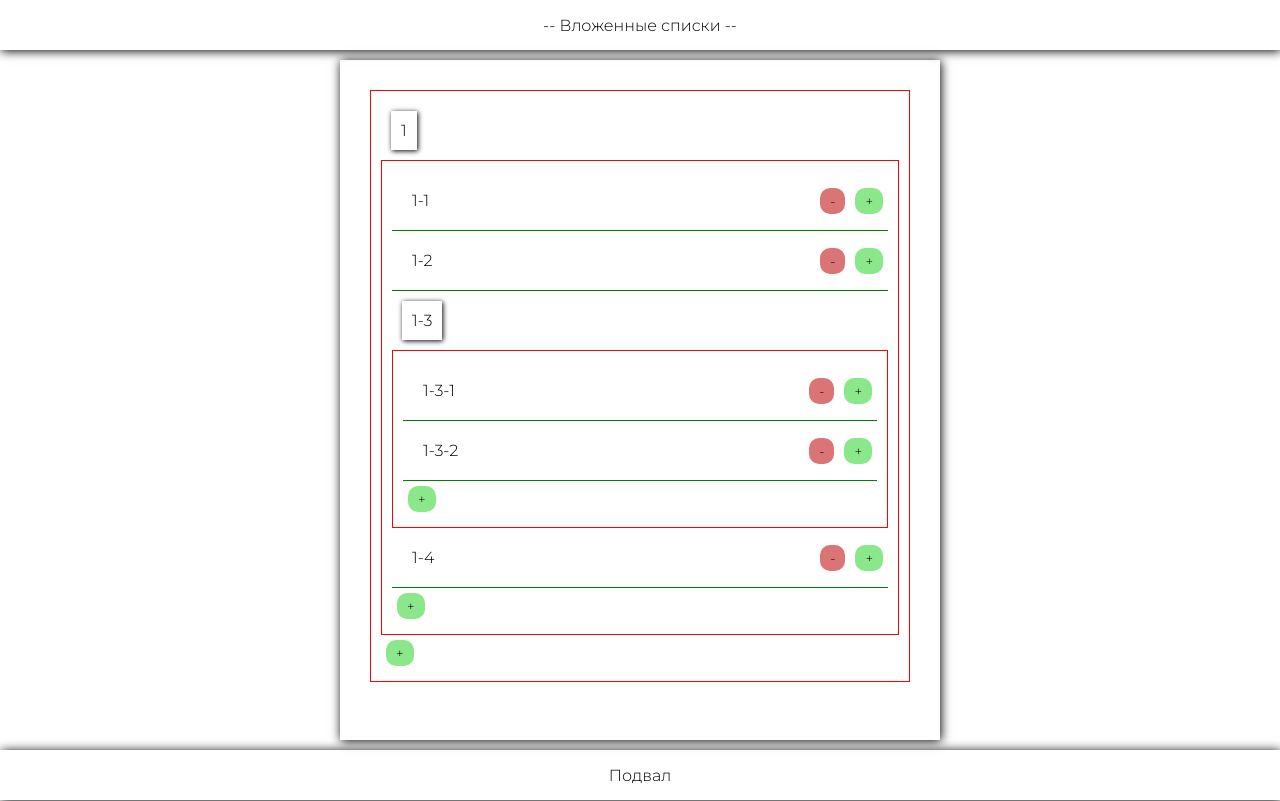
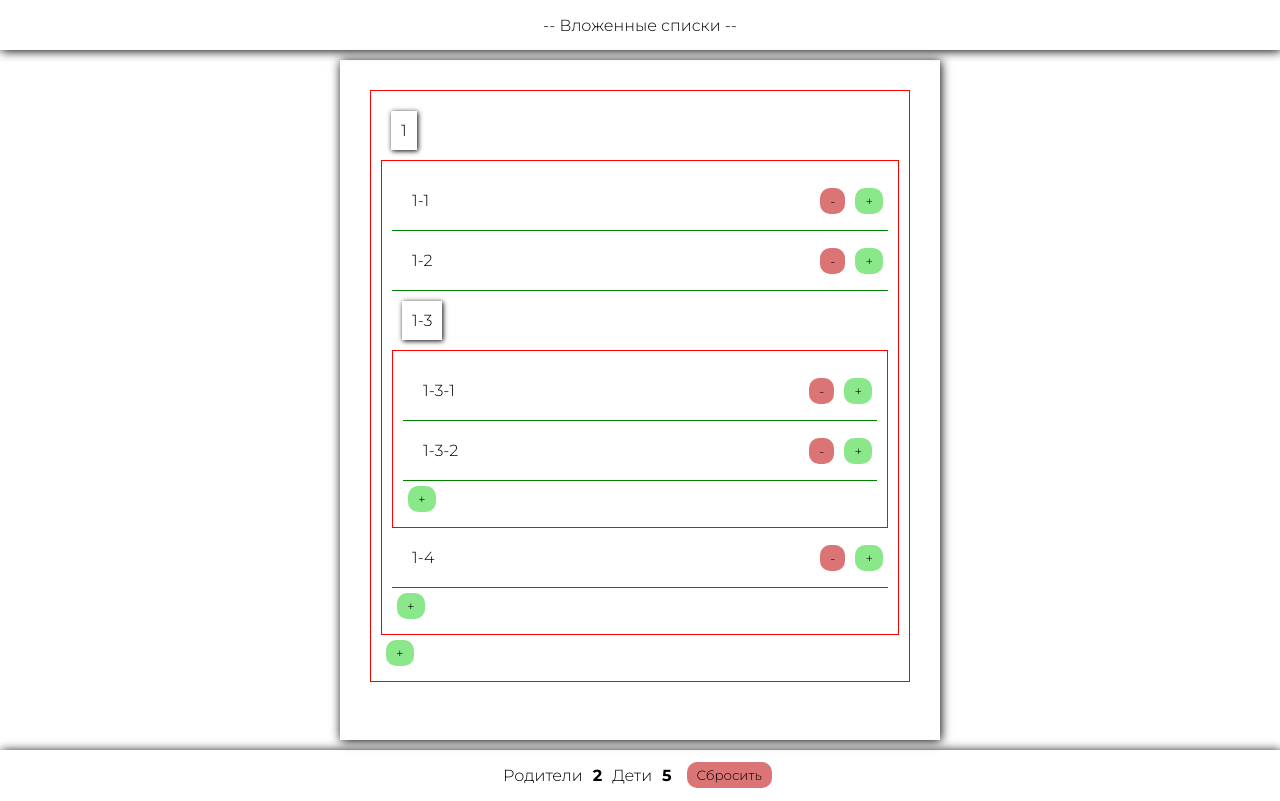
Before and after one commit to 000egor000/nested-list, a React (Vite) app: page / in a window 1280 px wide. Built offline with nearby package versions, Linux system fonts and the light colour scheme.

Commit message:
transition to zustand

```diff
--- a/package.json
+++ b/package.json
@@ -12,7 +12,8 @@
   "dependencies": {
     "react": "^18.0.0",
     "react-dom": "^18.0.0",
-    "styled-components": "^6.1.13"
+    "styled-components": "^6.1.13",
+    "zustand": "^5.0.0-rc.2"
   },
   "devDependencies": {
     "@eslint/js": "^9.11.1",
--- a/src/App.tsx
+++ b/src/App.tsx
@@ -1,7 +1,7 @@
+import { FC } from "react";
+
 import Wraper from "./components/Wraper";
 import ListParseItems from "./components/ListParseItems";
-
-import { FC } from "react";
 
 const App: FC = () => {
   return (
--- a/src/components/ListParseItems/index.tsx
+++ b/src/components/ListParseItems/index.tsx
@@ -1,28 +1,19 @@
-import React, { FC, useState } from "react";
+import React, { FC } from "react";
 import styled from "styled-components";
 import { useAutoAnimate } from "@formkit/auto-animate/react";
 
 import { mokeDataT, childrenT } from "../../App.types";
-import { mokeData } from "./const";
-import { handleClickAdd, handleClickRemove } from "./helpers";
-
+import { useStore } from "../../store";
 import NoData from "../NoData";
 
 const ListParseItems: FC = () => {
-  const [arrayInit, setArrayInit] = useState<mokeDataT[]>(mokeData);
   const [animationParent] = useAutoAnimate();
-
-  const addItem = (el: childrenT | "newParent" | undefined) => () => {
-    const resFunc = handleClickAdd(arrayInit, el);
-    setArrayInit(resFunc());
-  };
-  const removeItem = (el: childrenT) => () => {
-    const resFunc = handleClickRemove(arrayInit, el);
-    setArrayInit(resFunc());
-  };
+  const arrayInit = useStore((state) => state.mokeData);
+  const addItems = useStore((state) => state.addItems);
+  const removeItems = useStore((state) => state.removeItems);
 
   if (!arrayInit.length) {
-    return <NoData addItem={addItem(undefined)} />;
+    return <NoData addItem={addItems(undefined)} />;
   }
 
   const parseItems = (el: childrenT) => {
@@ -34,11 +25,11 @@ const ListParseItems: FC = () => {
           </S.ParentS>
           <span>
             {!(!el?.idParents || (el?.idParents && el?.children)) && (
-              <S.Btn $minus onClick={removeItem(el)}>
+              <S.Btn $minus onClick={removeItems(el)}>
                 -
               </S.Btn>
             )}
-            {!el?.children && <S.Btn onClick={addItem(el)}>+</S.Btn>}
+            {!el?.children && <S.Btn onClick={addItems(el)}>+</S.Btn>}
           </span>
         </S.Li>
         {el?.children && (
@@ -47,12 +38,12 @@ const ListParseItems: FC = () => {
               <React.Fragment key={el.id}>{parseItems(el)}</React.Fragment>
             ))}
             {(!el?.idParents || (el?.idParents && el?.children)) && (
-              <S.Btn onClick={addItem(el)}>+</S.Btn>
+              <S.Btn onClick={addItems(el)}>+</S.Btn>
             )}
           </S.Ul>
         )}
         {!el?.idParents && el?.children && (
-          <S.Btn onClick={addItem("newParent")}>+</S.Btn>
+          <S.Btn onClick={addItems("newParent")}>+</S.Btn>
         )}
       </>
     );
--- a/src/components/NoData/index.tsx
+++ b/src/components/NoData/index.tsx
@@ -1,7 +1,7 @@
+import { FC } from "react";
 import styled from "styled-components";
 
 import { NoDataPropsT } from "../../App.types";
-import { FC } from "react";
 
 const NoData: FC<NoDataPropsT> = ({ addItem }) => {
   return (
--- a/src/components/SettingList/index.tsx
+++ /dev/null
@@ -1,17 +0,0 @@
-import styled from "styled-components";
-
-import { FC } from "react";
-
-const SettingList: FC = () => {
-  return (
-    <S.Main>
-      <p>Подвал</p>
-    </S.Main>
-  );
-};
-
-export default SettingList;
-
-const S = {
-  Main: styled.div``,
-};
--- /dev/null
+++ b/src/components/StatisticsList/index.tsx
@@ -0,0 +1,50 @@
+import { FC } from "react";
+import styled from "styled-components";
+
+import { useStore } from "../../store";
+
+const StatisticsList: FC = () => {
+  const countParents = useStore((state) => state.statistics);
+  const clearItems = useStore((state) => state.clearItems);
+
+  return (
+    <>
+      {Object.entries(countParents)?.map(([key, val]) => (
+        <S.Main key={key}>
+          <span>{key}</span>
+          <span>{val}</span>
+        </S.Main>
+      ))}
+      <S.Btn
+        $count={!countParents["Родители"]}
+        onClick={clearItems}
+        disabled={!countParents["Родители"]}
+      >
+        Сбросить
+      </S.Btn>
+    </>
+  );
+};
+
+export default StatisticsList;
+
+const S = {
+  Main: styled.div`
+    display: flex;
+    align-items: center;
+    gap: 10px;
+    & span:last-child {
+      font-weight: bold;
+    }
+  `,
+
+  Btn: styled.button<{ $count?: boolean }>`
+    padding: 5px 10px;
+    margin: 5px;
+    background-color: #db7575;
+    border: none;
+    border-radius: 10px;
+    color: ${({ $count }) => ($count ? "white" : "inherit")};
+    cursor: ${({ $count }) => ($count ? "not-allowed" : "pointer")};
+  `,
+};
--- a/src/components/Wraper/index.tsx
+++ b/src/components/Wraper/index.tsx
@@ -1,7 +1,8 @@
 import { FC } from "react";
 import styled from "styled-components";
+
 import { WraperPropsT } from "../../App.types";
-import SettingList from "../../components/SettingList";
+import StatisticsList from "../StatisticsList";
 
 const Wraper: FC<WraperPropsT> = ({ children }) => {
   return (
@@ -11,7 +12,7 @@ const Wraper: FC<WraperPropsT> = ({ children }) => {
       </S.Header>
       <S.Main>{children}</S.Main>
       <S.Foter>
-        <SettingList />
+        <StatisticsList />
       </S.Foter>
     </>
   );
@@ -50,5 +51,6 @@ const S = {
     align-items: center;
     justify-content: center;
     box-shadow: 1px 1px 10px black;
+    gap: 10px;
   `,
 };
--- a/src/components/ListParseItems/const.ts
+++ b/src/const.ts
@@ -1,4 +1,4 @@
-import { mokeDataT } from "../../App.types";
+import { mokeDataT } from "./App.types";
 
 const mokeData: mokeDataT[] = [
   {
--- a/src/components/ListParseItems/helpers.ts
+++ b/src/helpers.ts
@@ -1,4 +1,4 @@
-import { mokeDataT, childrenT } from "../../App.types";
+import { mokeDataT, childrenT } from "./App.types";
 
 const funcRemove = (el: mokeDataT, arr: mokeDataT[]) =>
   arr.reduce((acc: mokeDataT[], curr) => {
@@ -59,9 +59,31 @@ const handleClickAdd =
     return funcMap(el, arr);
   };
 
+const countParents = (arr: childrenT[]) => {
+  const res = {
+    Родители: 0,
+    Дети: 0,
+  };
+
+  const loop = (arr: childrenT[]) => {
+    arr.forEach((el) => {
+      if (el.children) {
+        res.Родители += 1;
+        loop(el.children);
+      } else {
+        res.Дети += 1;
+      }
+    });
+  };
+
+  loop(arr);
+
+  return res;
+};
+
 const handleClickRemove =
   (arr: mokeDataT[], el: childrenT | undefined) => () => {
     return el ? funcRemove(el, arr) : arr;
   };
 
-export { handleClickAdd, handleClickRemove };
+export { handleClickAdd, handleClickRemove, countParents };
--- /dev/null
+++ b/src/store.ts
@@ -0,0 +1,40 @@
+import { create } from "zustand";
+import { mokeData } from "./const";
+import {
+  childrenT,
+  statisticInitT,
+  useStoreT,
+  initialStateT,
+} from "./App.types";
+
+import { handleClickAdd, handleClickRemove, countParents } from "./helpers";
+
+const initialState: initialStateT = {
+  mokeData,
+  statistics: countParents(mokeData) as unknown as statisticInitT,
+};
+
+const useStore = create<useStoreT>((set, get) => ({
+  ...initialState,
+
+  addItems: (el: childrenT | "newParent" | undefined) => () => {
+    const res = handleClickAdd(get().mokeData, el)();
+    set({
+      mokeData: res,
+      statistics: countParents(res) as unknown as statisticInitT,
+    });
+  },
+
+  removeItems: (el: childrenT) => () => {
+    const res = handleClickRemove(get().mokeData, el)();
+    set({
+      mokeData: res,
+      statistics: countParents(res) as unknown as statisticInitT,
+    });
+  },
+  clearItems: ()  => {
+    set({ mokeData: [], statistics: { Родители: "0", Дети: "0" } });
+  },
+}));
+
+export { useStore };
```
Also changed, not shown: src/App.types.ts (+16 -0 lines), 1 other file (tests, documents, lock files or other folders).
